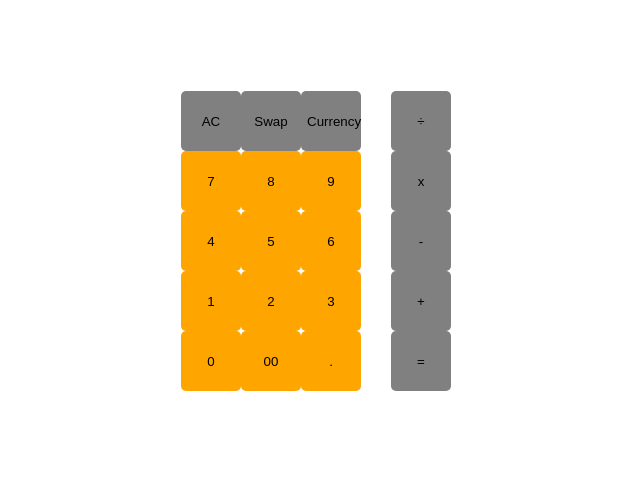
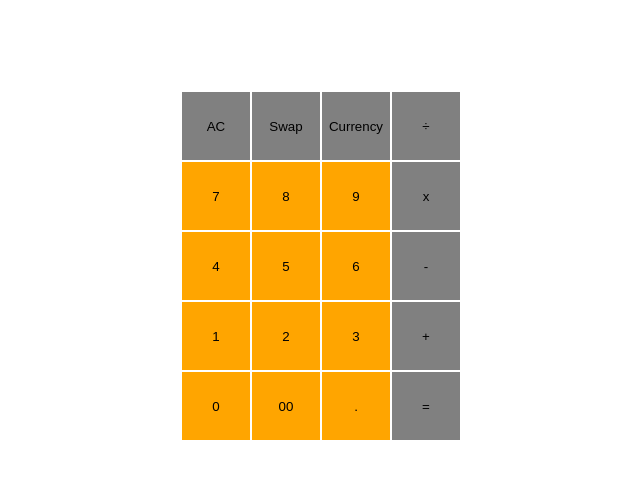
Before and after one commit to MoreCoke/exchange-rate-calculator, a React (Create React App) app: page / in a window 1280 px wide. Shown: the top 478 px of the page, without its empty margins (319-959 px from the left). Built offline with nearby package versions, Linux system fonts and the light colour scheme.

Commit message:
Update Button component
更新 onClick ，將 onClick 邏輯封裝在 button 內

```diff
--- a/src/components/Button/index.js
+++ b/src/components/Button/index.js
@@ -1,10 +1,18 @@
 import React from 'react';
 import { StyledPrimaryButton, StyledSecondaryButton } from './style';
 
-export function PrimaryButton({ onClick, children }) {
-  return <StyledPrimaryButton onClick={onClick}>{children}</StyledPrimaryButton>;
+export function PrimaryButton({ onClick, value, children }) {
+  return (
+    <StyledPrimaryButton value={value} onClick={() => onClick(value)}>
+      {children}
+    </StyledPrimaryButton>
+  );
 }
 
-export function SecondaryButton({ onClick, children }) {
-  return <StyledSecondaryButton onClick={onClick}>{children}</StyledSecondaryButton>;
+export function SecondaryButton({ onClick, value, children }) {
+  return (
+    <StyledSecondaryButton value={value} onClick={() => onClick(value)}>
+      {children}
+    </StyledSecondaryButton>
+  );
 }
--- a/src/components/Button/style.js
+++ b/src/components/Button/style.js
@@ -2,10 +2,12 @@ import styled from 'styled-components';
 
 export const DefaultButton = styled.button`
   outline: none;
-  width: 60px;
-  height: 60px;
-  border-radius: 5px;
-  border: 0px;
+  width: 70px;
+  height: 70px;
+  border: 0.5px solid white;
+  &:hover {
+    opacity: 0.7;
+  }
 `;
 
 export const StyledPrimaryButton = styled(DefaultButton)`
```
